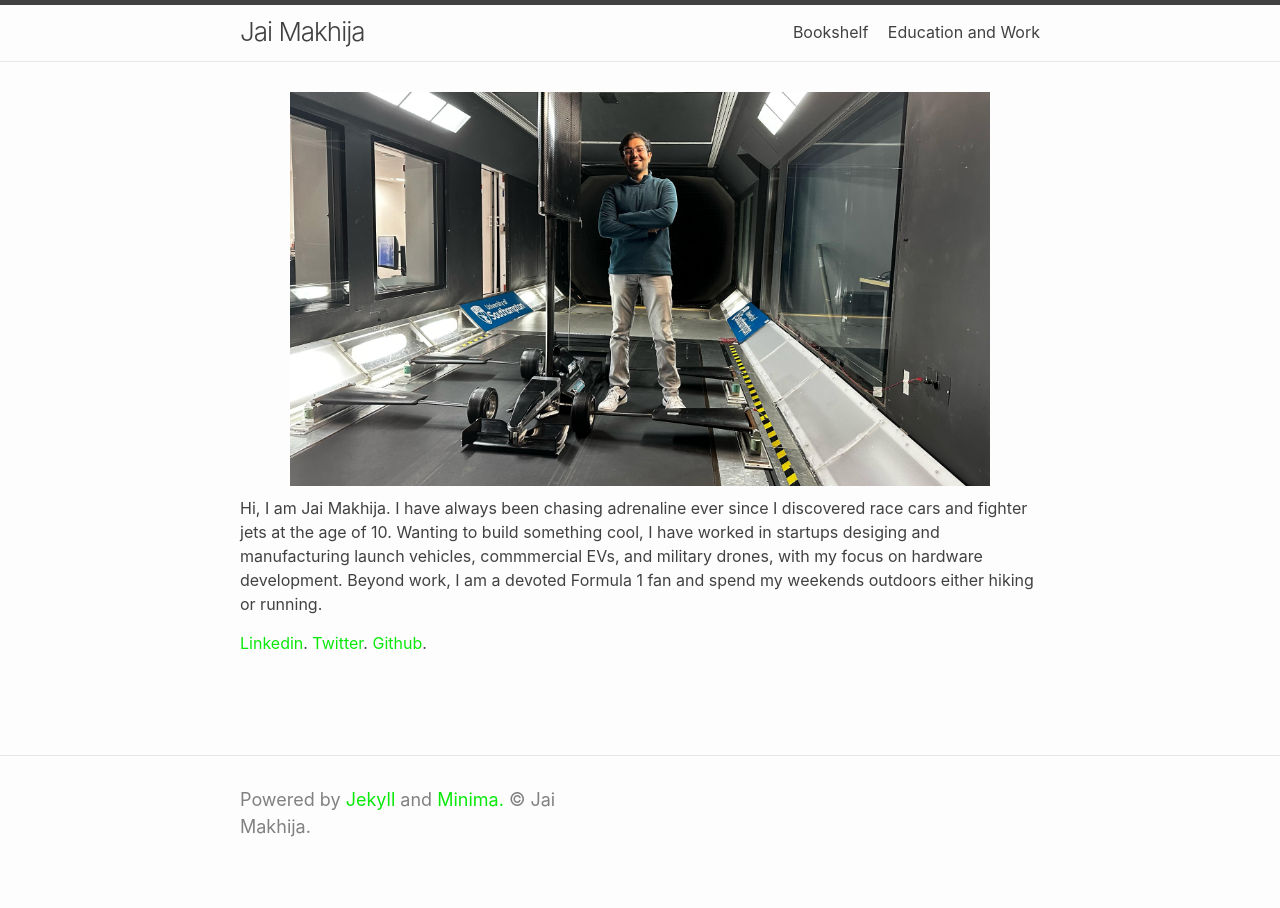
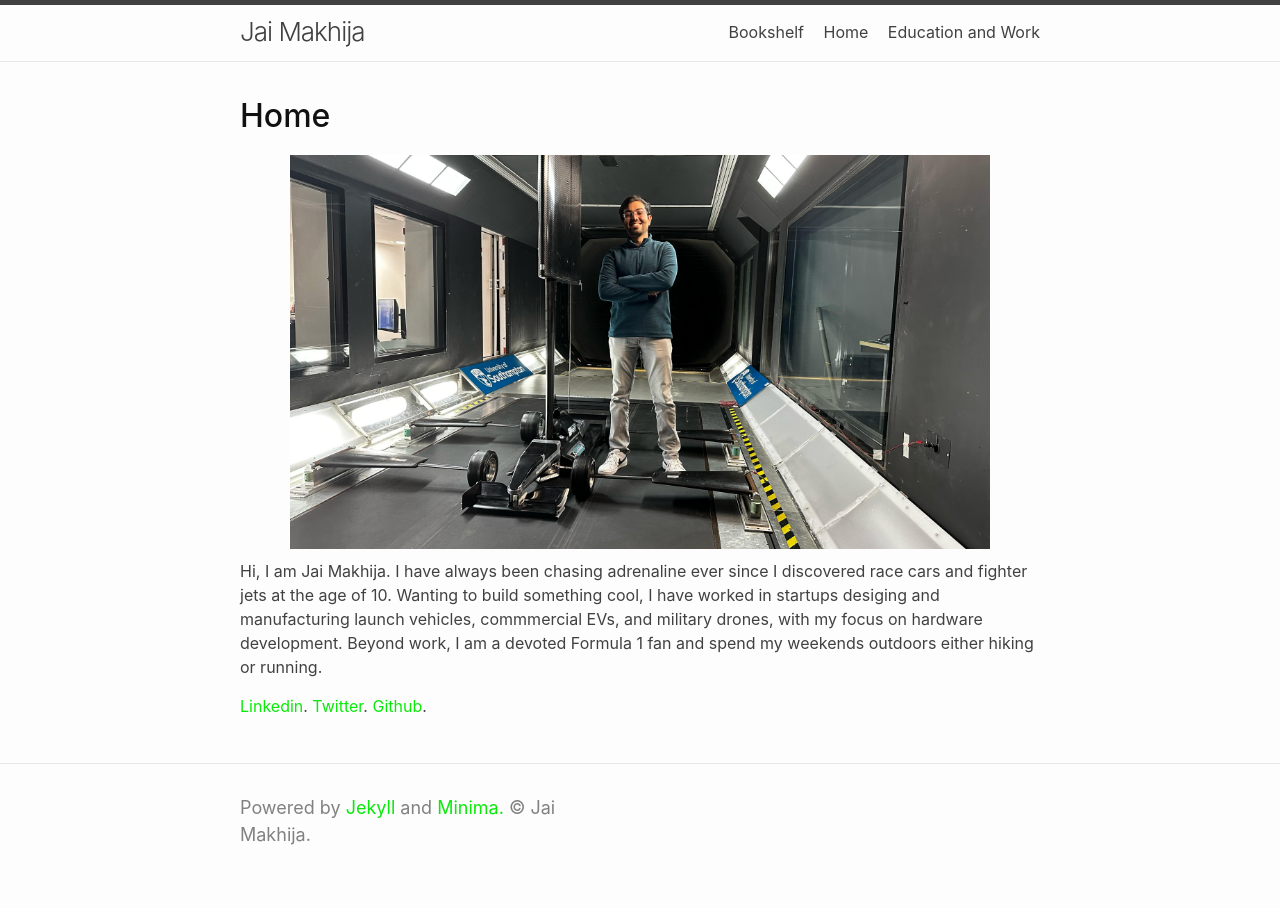
Before and after one commit to jai-makhija/jai-makhija.github.io, a Jekyll site: the page built from index.markdown, in a window 1280 px wide. Built offline with Jekyll 4.4.1, drawn with Linux system fonts in a browser that asks for light colours.

Commit message:
trying to fix the issue with the changes being reflected on website

```diff
--- a/_layouts/default.html
+++ b/_layouts/default.html
@@ -2,6 +2,8 @@
 <html lang="{{ page.lang | default: site.lang | default: "en" }}">
 
   {%- include head.html -%}
+
+  <link rel="stylesheet" href="{{ '/assets/css/style.css' | relative_url }}">
 
   <body>
 
--- a/index.markdown
+++ b/index.markdown
@@ -1,5 +1,6 @@
 ---
 layout: home
+title: Home
 ---
 
 <div style="text-align: center;">
```
